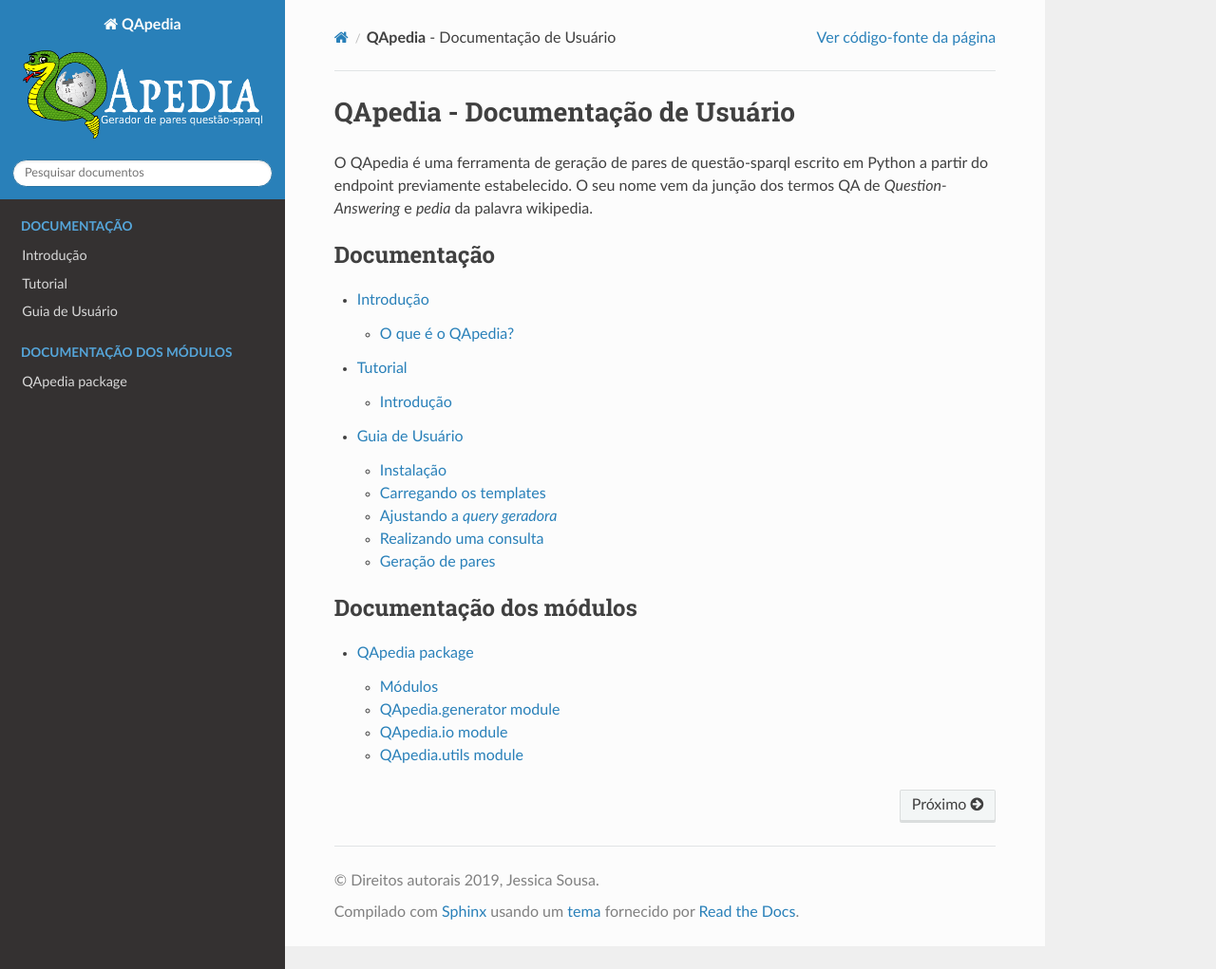
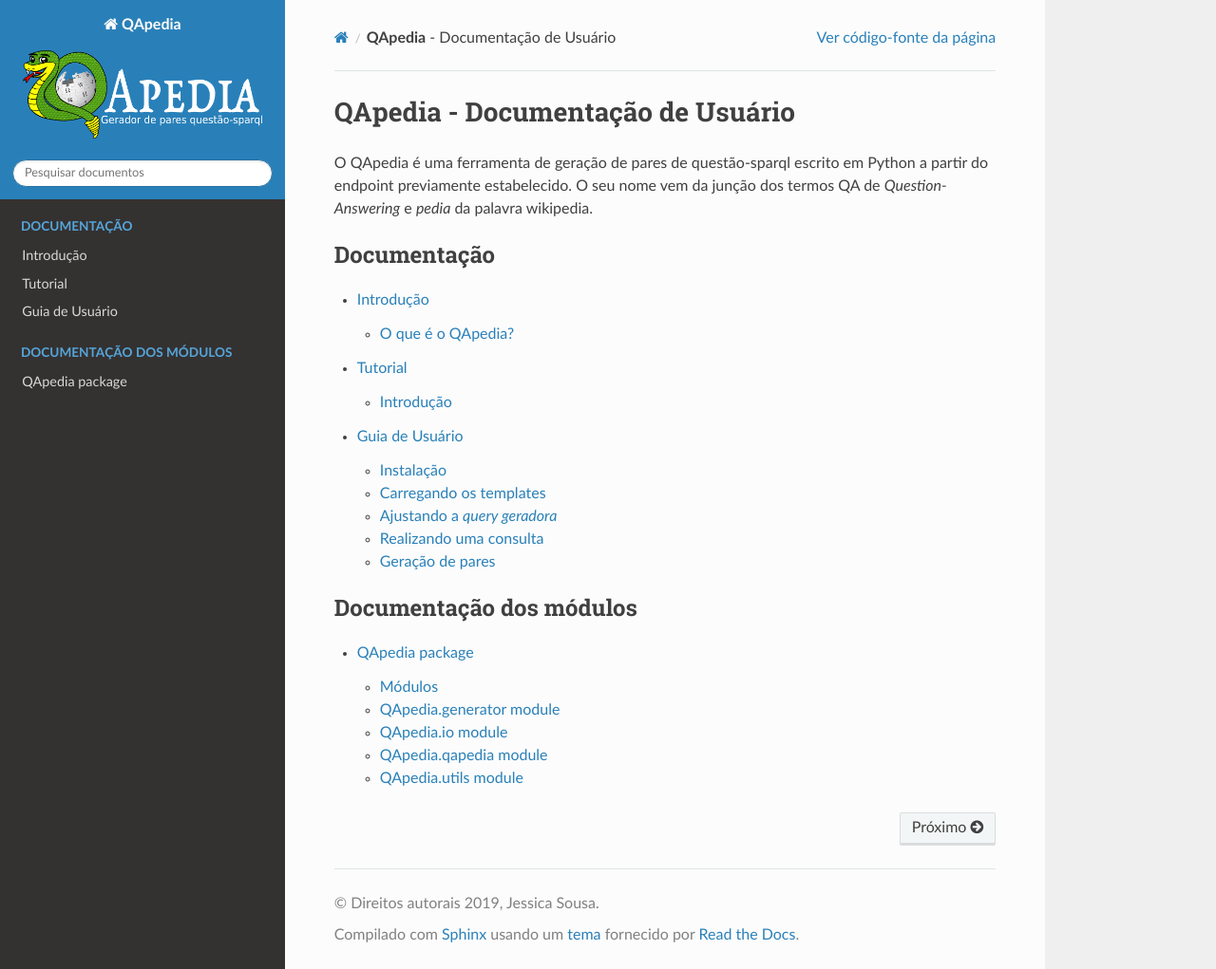
Before and after one commit to QApedia/QApedia, a Sphinx documentation site: the page built from docs/source/index.rst, in a window 1280 px wide and 1021 px high. Shown: the whole window at 95% size. Built offline with Sphinx 7.4.7 and the Read the Docs theme 2.0.0, drawn with Linux system fonts in a browser that asks for light colours.

Commit message:
Atualizar documentação

```diff
--- a/docs/source/QApedia.rst
+++ b/docs/source/QApedia.rst
@@ -20,6 +20,14 @@
     :undoc-members:
     :show-inheritance:
 
+QApedia.qapedia module
+----------------------
+
+.. automodule:: QApedia.qapedia
+    :members:
+    :undoc-members:
+    :show-inheritance:
+
 QApedia.utils module
 --------------------
 
```
